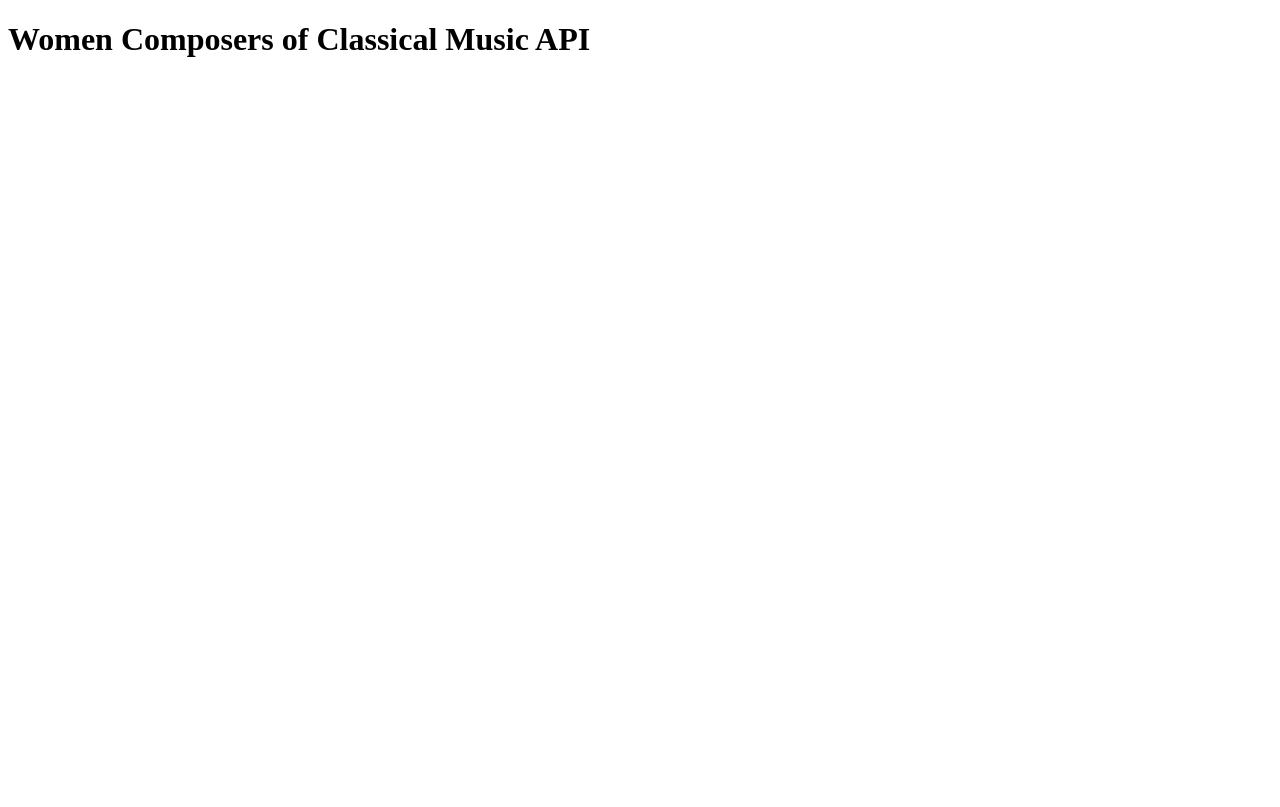
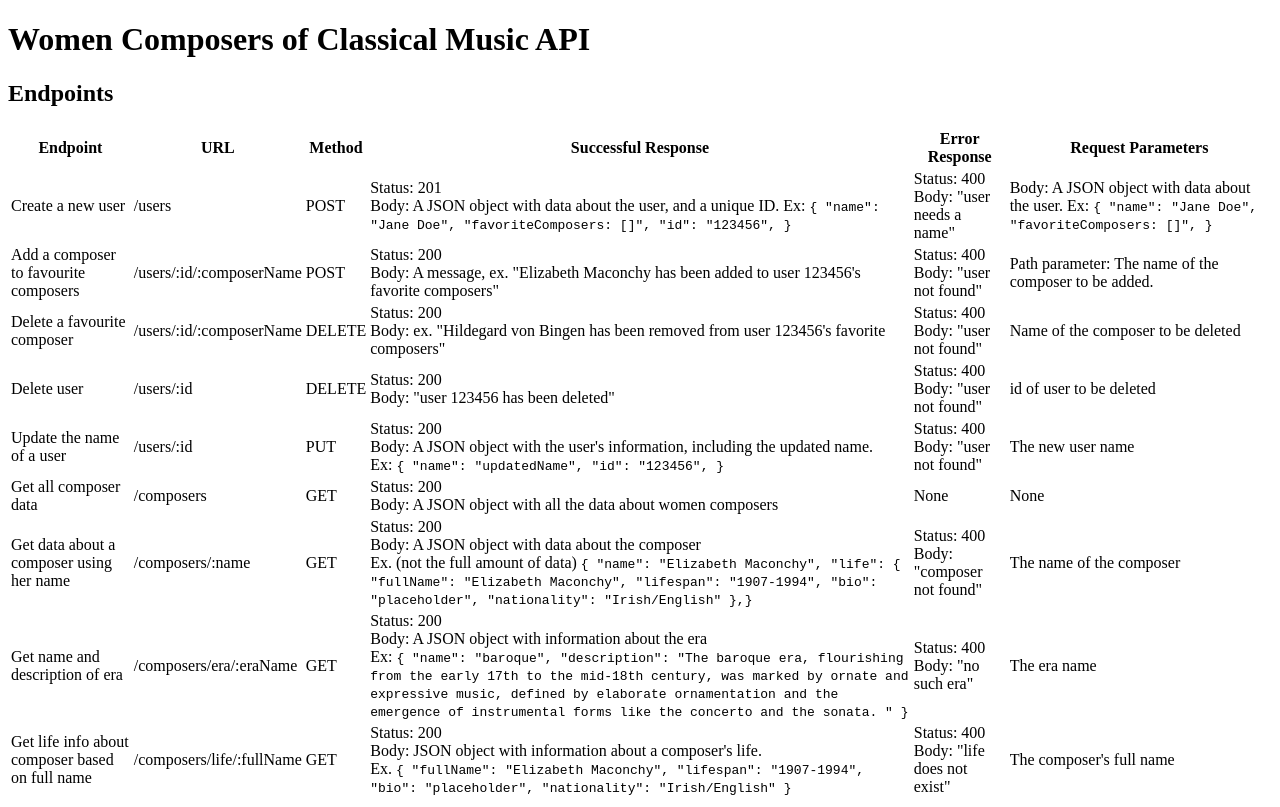
Before and after one commit to sparrow2100/API-project, a website: page public/documentation.html in a window 1280 px wide. Drawn offline with Linux system fonts and the light colour scheme.

Commit message:
Create API documentation

```diff
--- a/index.js
+++ b/index.js
@@ -510,6 +510,7 @@ app.get("/composers/:name", (req, res) => {
 //GET info (name, description) about era
 app.get("/composers/era/:eraName", (req, res) => {
   const { eraName } = req.params;
+  console.log("eraName", eraName);
   const era = topComposers.find(
     (composer) => composer.era.name === eraName
   ).era;
--- a/public/documentation.html
+++ b/public/documentation.html
@@ -7,5 +7,180 @@
   </head>
   <body>
     <h1>Women Composers of Classical Music API</h1>
+    <h2>Endpoints</h2>
+    <!-- <h3>Create a new user</h3>
+    <ul>
+      <li>URL: "/users"</li>
+      <li>Method: POST</li>
+      <li>Successful Response (code): 201</li>
+      <li><code> { "name": "Jane" "id": "34" } </code></li>
+      <li>Error Response (code): 400, (body): "user needs a name"</li>
+    </ul> -->
+    <table>
+      <thead>
+        <tr>
+          <th>Endpoint</th>
+          <th>URL</th>
+          <th>Method</th>
+          <th>Successful Response</th>
+          <th>Error Response</th>
+          <th>Request Parameters</th>
+        </tr>
+      </thead>
+      <tbody>
+        <tr>
+          <td>Create a new user</td>
+          <td>/users</td>
+          <td>POST</td>
+          <td>
+            Status: 201 <br />
+            Body: A JSON object with data about the user, and a unique ID. Ex:
+            <code>
+              { "name": "Jane Doe", "favoriteComposers: []", "id": "123456", }
+            </code>
+          </td>
+          <td>
+            Status: 400 <br />
+            Body: "user needs a name"
+          </td>
+          <td>
+            Body: A JSON object with data about the user. Ex:
+            <code> { "name": "Jane Doe", "favoriteComposers: []", } </code>
+          </td>
+        </tr>
+        <tr>
+          <td>Add a composer to favourite composers</td>
+          <td>/users/:id/:composerName</td>
+          <td>POST</td>
+          <td>
+            Status: 200 <br />
+            Body: A message, ex. "Elizabeth Maconchy has been added to user
+            123456's favorite composers"
+          </td>
+          <td>
+            Status: 400 <br />
+            Body: "user not found"
+          </td>
+          <td>Path parameter: The name of the composer to be added.</td>
+        </tr>
+        <tr>
+          <td>Delete a favourite composer</td>
+          <td>/users/:id/:composerName</td>
+          <td>DELETE</td>
+          <td>
+            Status: 200<br />
+            Body: ex. "Hildegard von Bingen has been removed from user 123456's
+            favorite composers"
+          </td>
+          <td>
+            Status: 400 <br />
+            Body: "user not found"
+          </td>
+          <td>Name of the composer to be deleted</td>
+        </tr>
+        <tr>
+          <td>Delete user</td>
+          <td>/users/:id</td>
+          <td>DELETE</td>
+          <td>
+            Status: 200 <br />
+            Body: "user 123456 has been deleted"
+          </td>
+          <td>
+            Status: 400 <br />
+            Body: "user not found"
+          </td>
+          <td>id of user to be deleted</td>
+        </tr>
+        <tr>
+          <td>Update the name of a user</td>
+          <td>/users/:id</td>
+          <td>PUT</td>
+          <td>
+            Status: 200 <br />
+            Body: A JSON object with the user's information, including the
+            updated name. <br />
+            Ex: <code> { "name": "updatedName", "id": "123456", } </code>
+          </td>
+          <td>
+            Status: 400 <br />
+            Body: "user not found"
+          </td>
+          <td>The new user name</td>
+        </tr>
+        <tr>
+          <td>Get all composer data</td>
+          <td>/composers</td>
+          <td>GET</td>
+          <td>
+            Status: 200 <br />
+            Body: A JSON object with all the data about women composers
+          </td>
+          <td>None</td>
+          <td>None</td>
+        </tr>
+        <tr>
+          <td>Get data about a composer using her name</td>
+          <td>/composers/:name</td>
+          <td>GET</td>
+          <td>
+            Status: 200 <br />
+            Body: A JSON object with data about the composer <br />
+            Ex. (not the full amount of data)
+            <code>
+              { "name": "Elizabeth Maconchy", "life": { "fullName": "Elizabeth
+              Maconchy", "lifespan": "1907-1994", "bio": "placeholder",
+              "nationality": "Irish/English" },}
+            </code>
+          </td>
+          <td>
+            Status: 400 <br />
+            Body: "composer not found"
+          </td>
+          <td>The name of the composer</td>
+        </tr>
+        <tr>
+          <td>Get name and description of era</td>
+          <td>/composers/era/:eraName</td>
+          <td>GET</td>
+          <td>
+            Status: 200 <br />
+            Body: A JSON object with information about the era <br />
+            Ex:
+            <code>
+              { "name": "baroque", "description": "The baroque era, flourishing
+              from the early 17th to the mid-18th century, was marked by ornate
+              and expressive music, defined by elaborate ornamentation and the
+              emergence of instrumental forms like the concerto and the sonata.
+              " }
+            </code>
+          </td>
+          <td>
+            Status: 400 <br />
+            Body: "no such era"
+          </td>
+          <td>The era name</td>
+        </tr>
+        <tr>
+          <td>Get life info about composer based on full name</td>
+          <td>/composers/life/:fullName</td>
+          <td>GET</td>
+          <td>
+            Status: 200 <br />
+            Body: JSON object with information about a composer's life. <br />
+            Ex.
+            <code>
+              { "fullName": "Elizabeth Maconchy", "lifespan": "1907-1994",
+              "bio": "placeholder", "nationality": "Irish/English" }
+            </code>
+          </td>
+          <td>
+            Status: 400 <br />
+            Body: "life does not exist"
+          </td>
+          <td>The composer's full name</td>
+        </tr>
+      </tbody>
+    </table>
   </body>
 </html>
```
Also changed, not shown: log.txt (+10 -0 lines).
